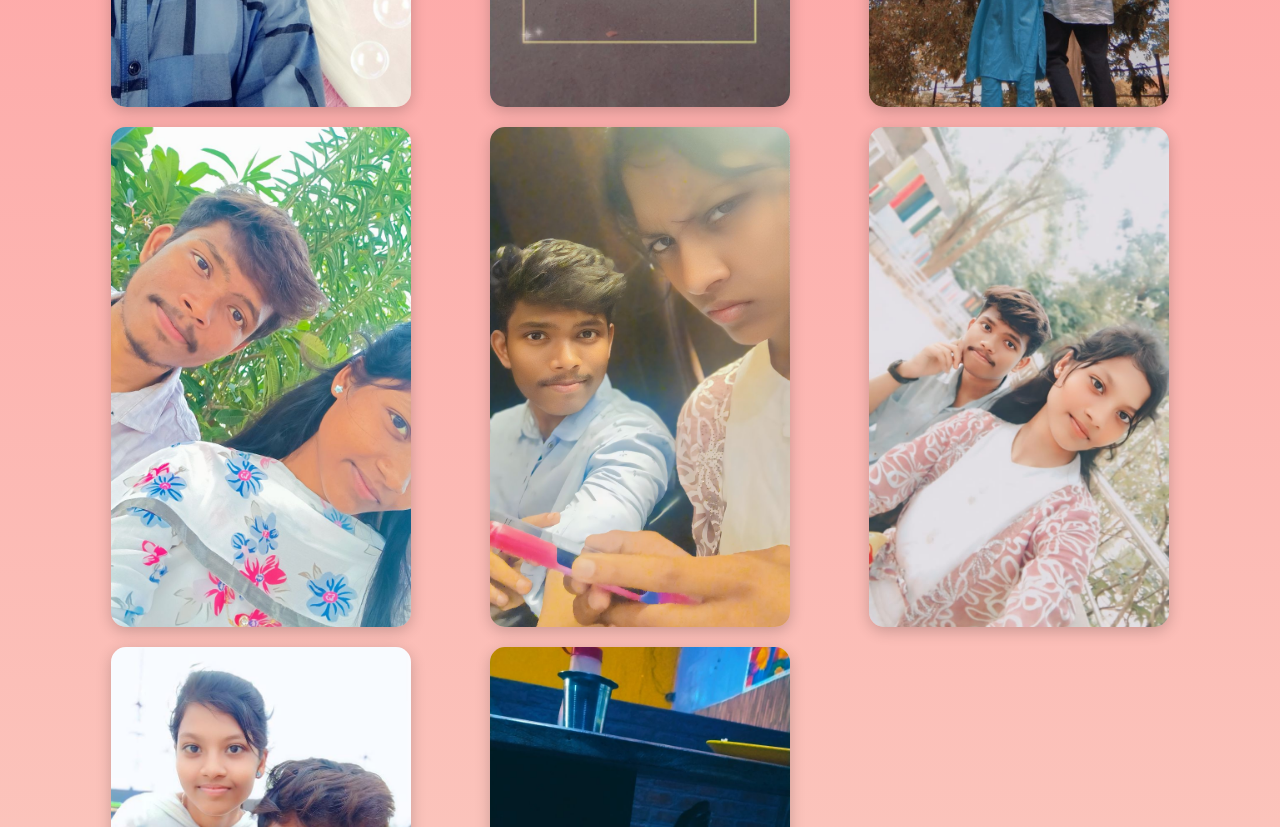
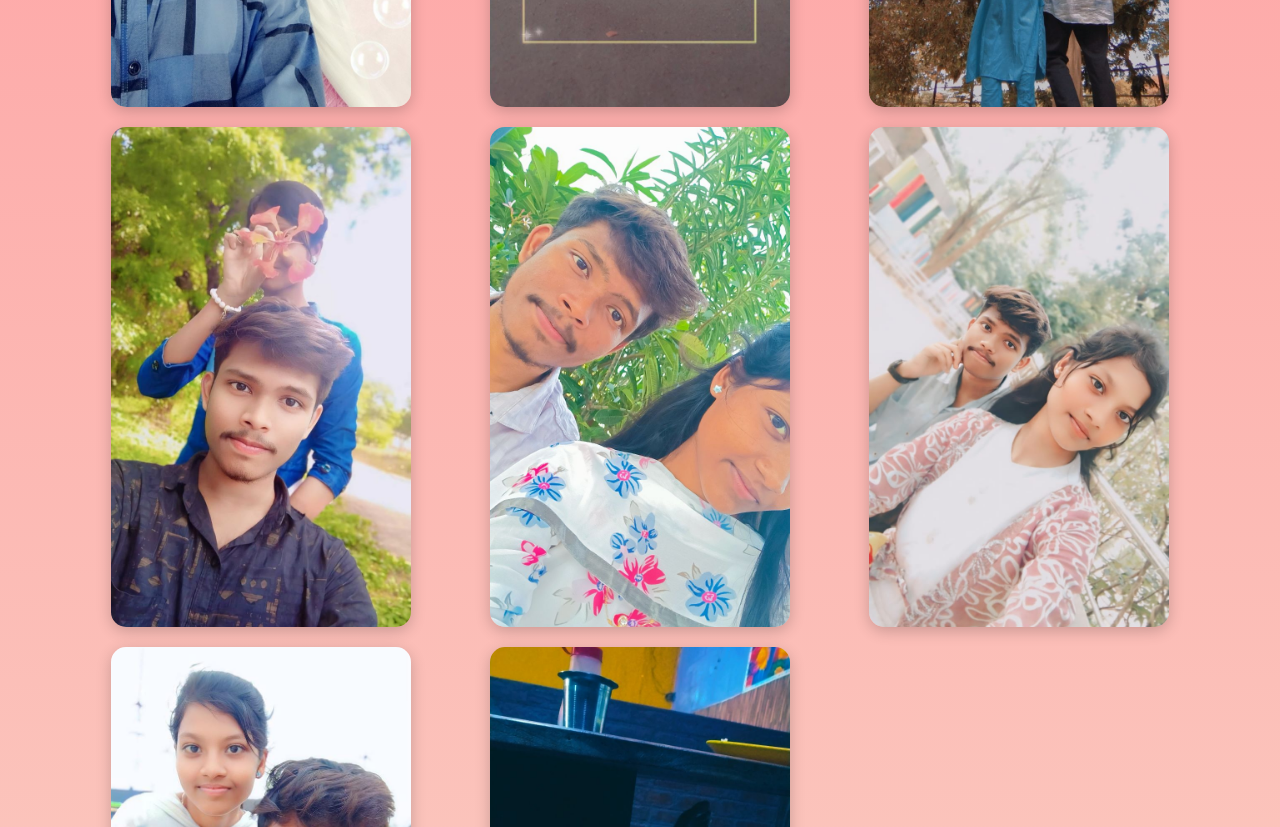
Before and after one commit to M-Gokulanathan/Saarah, a plain HTML site: page moments.html in a window 1280 px wide. Shown: the part 620-1447 px from the top of the page. Drawn offline with Linux system fonts and the light colour scheme.

Commit message:
Update moments.html

```diff
--- a/moments.html
+++ b/moments.html
@@ -143,13 +143,13 @@ Day out in Railway colony ... 😁.....
 The day we cooked together 😝🍜...!</div>
         </div>
         <div class="photo photo-animation">
-            <img src="TS/mom4__.jpg" alt="Moment 4">
+            <img src="TS/mom4().jpg" alt="Moment 4">
             <div class="caption">June 29.. 🎁
 Long day out ... 💗.with your friends ☺!!
 Yours love towards me 🎁🥰... !</div>
         </div>
         <div class="photo photo-animation">
-            <img src="TS/mom5()(.jpg" alt="Moment 5">
+            <img src="TS/mom4__.jpg"  alt="Moment 5">
             <div class="caption">July 20...🏞
 Day out in the stem park ...🥰..!!
 Day we ate alone in a hotel ...😋!</div>
```
